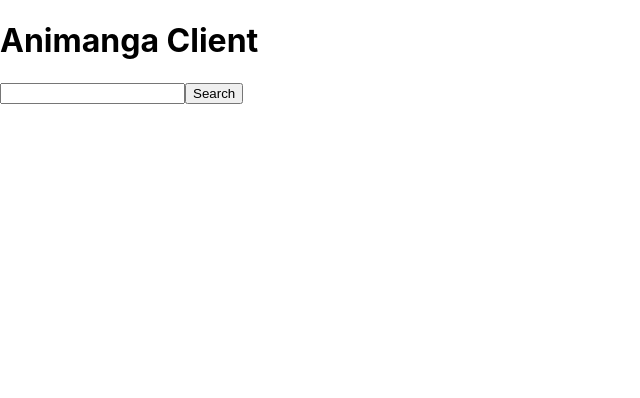
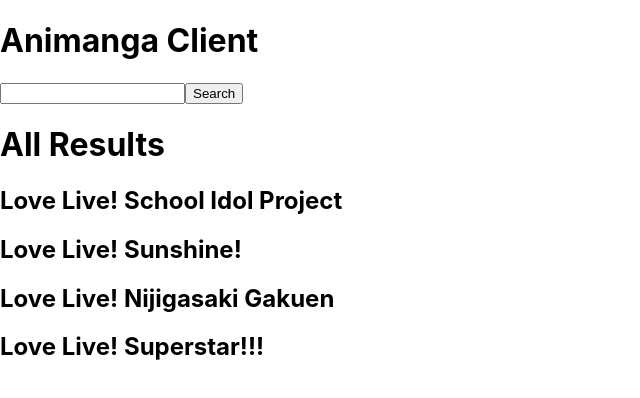
Before and after one commit to Jaypen-git/animanga-client-name-tbd, a React (Create React App) app: page / in a window 1280 px wide. Shown: the top 398 px of the page, without its empty margins (0-640 px from the left). Built offline with nearby package versions, Linux system fonts and the light colour scheme; data requests are answered from the project's data file.

Commit message:
sets loading function and error handler

```diff
--- a/src/App.js
+++ b/src/App.js
@@ -4,26 +4,34 @@
 
 const App = () => {
     const [animeList, setAnimeList] = useState(null);
-
-    const handleDelete = (id) => {
-        let newList = animeList.filter(anime => anime.id !== id);
-        setAnimeList(newList);
-    }
+    const [isLoading, setIsLoading] = useState(true);
+    const [error, setError] = useState(null);
 
     useEffect(() => {
         fetch('http://localhost:8000/anime')
             .then(res =>{
+                if (!res.ok) {
+                    throw Error("couldn't fetch the data");
+                }
                 return res.json()
             })
             .then(data => {
-                console.log(data);
+                setAnimeList(data);
+                setIsLoading(false);
+                setError(null);
             })
+            .catch(err => {
+                setError(err.message);
+                setIsLoading(false);
+            });
     }, [])
 
     return (
         <div className="App">
             <Header />
-            {/* <Results animeList={animeList} title="All Results" handleDelete={handleDelete}/> */}
+            { error && <div> {error} </div>}
+            { isLoading && <div>Loading...</div>}
+            { animeList && <Results animeList={animeList} title="All Results" />}
         </div>
      );
 }
--- a/src/Results.js
+++ b/src/Results.js
@@ -5,7 +5,6 @@
             {animeList.map(anime => (
                 <div className="anime-preview" key={anime.id}>
                     <h2>{anime.title}</h2>
-                    <button onClick={() => handleDelete(anime.id)}>Remove</button>
                 </div>
             ))}
     </div>
```
